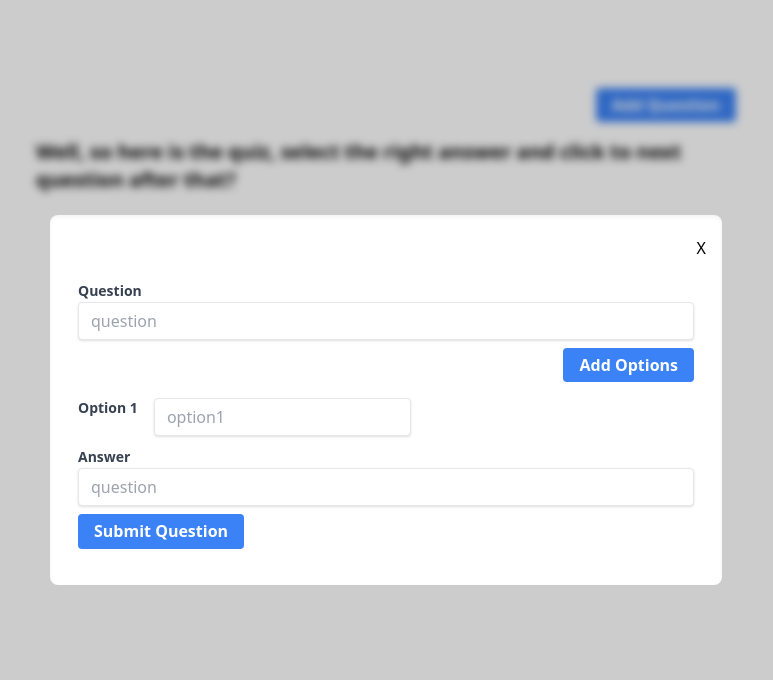
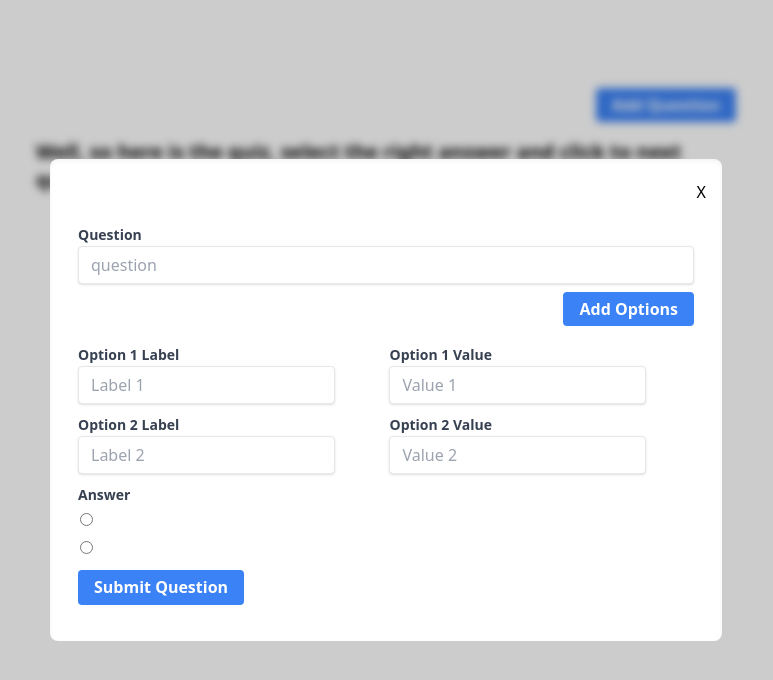
Before and after one commit to priyasharma27021992/react-quiz-generator-, a React (Vite) app: page / in a window 1280 px wide. Both pictures are taken after a click on the button "Add Question". Shown: the top 680 px of the page, without its empty margins (254-1027 px from the left). Built offline with nearby package versions, Linux system fonts and the light colour scheme.

Commit message:
completed add question functionality

```diff
--- a/src/components/AddQuestion/AddQuestionForm.tsx
+++ b/src/components/AddQuestion/AddQuestionForm.tsx
@@ -2,25 +2,40 @@ import React, { useState } from "react";
 import { Modal } from "../modal/Modal";
 import { Button } from "../button/Button";
 import { useQuestions } from "../../hooks/useQuestions/useQuestion";
+import { questionType } from "../../utils/types";
+
+type Option = {
+  id: number;
+  value: string;
+  label: string;
+  type?: string;
+};
 
 const AddQuestionForm = () => {
   const [openPopUp, setOpenPopUp] = useState(false);
   const { questions, setQuestions } = useQuestions();
 
-  const [option, setOption] = useState([
+  const [options, setOptions] = useState<Option[]>([
     {
       type: "text",
       id: 1,
       value: "",
       label: "",
     },
+    {
+      type: "text",
+      id: 2,
+      value: "",
+      label: "",
+    },
   ]);
 
   const addInput = () => {
-    setOption((s) => {
+    setOptions((s) => {
       return [
         ...s,
         {
+          id: s?.length + 1,
           type: "text",
           value: "",
           label: "",
@@ -29,33 +44,43 @@ const AddQuestionForm = () => {
     });
   };
 
-  const handleChange = (e: React.ChangeEvent<HTMLInputElement>, i: number) => {
-    e.preventDefault();
-
-    setOption((s) => {
-      const newoption = s.slice();
-      console.log("e?.target", e, "newoption", newoption);
-      newoption[i].value = e?.target?.value;
-
-      return newoption;
-    });
+  const handleChange = (
+    e: React.ChangeEvent<HTMLInputElement>,
+    index: number,
+    field: "label" | "value"
+  ) => {
+    const { value } = e.target;
+    setOptions((prev) =>
+      prev.map((opt, i) => (i === index ? { ...opt, [field]: value } : opt))
+    );
   };
 
   const submitQuestion = (event: React.SyntheticEvent<HTMLFormElement>) => {
     event.preventDefault();
-    console.log("inputs", event.target.question.value);
-    setQuestions((prev) => [
+    const form = event.target as HTMLFormElement;
+    const questionText = form.question.value;
+    const answer = form.answer.value;
+    setQuestions((prev: questionType[]) => [
       ...prev,
       {
-        id: "1",
-        question: event.target.question.value,
-        options: option,
+        id: String(prev.length + 1),
+        question: questionText,
+        options,
         submitted: false,
         answerred: "",
-        answer: event.target.answer.value,
+        answer,
       },
     ]);
+
+    //reset the form
+    setOptions([
+      { type: "text", id: 1, value: "", label: "" },
+      { type: "text", id: 2, value: "", label: "" },
+    ]);
+    form.reset();
+    setOpenPopUp(false);
   };
+  console.log("questions", questions);
   return (
     <div>
       <div className="flex justify-end my-2">
@@ -81,20 +106,38 @@ const AddQuestionForm = () => {
             <div className="flex justify-end">
               <Button btnName="Add Options" onClick={addInput} />
             </div>
-            {option.map((item, i) => {
+            {options.map((option, index) => {
               return (
-                <div className="flex gap-2 my-2">
-                  <label className="mr-2 text-gray-700 text-sm font-bold mb-2">
-                    {`Option ${i + 1}`}
+                <div className="flex gap-2 my-2" key={option.id}>
+                  <div>
+                    <label
+                      htmlFor={`option-label-${option.id}`}
+                      className="mr-2 text-gray-700 text-sm font-bold mb-2"
+                    >
+                      Option {index + 1} Label
                     </label>
                     <input
-                    onChange={(e) => handleChange(e, i)}
-                    value={item.value}
-                    key={i}
-                    type={item.type}
-                    placeholder={`option${i + 1}`}
+                      onChange={(e) => handleChange(e, index, "label")}
+                      value={options[index].label}
+                      id={`option-label-${option.id}`}
+                      type={option.type}
+                      placeholder={`Label ${index + 1}`}
                       className="shadow appearance-none border rounded py-2 px-3 text-gray-700 leading-tight focus:outline-none focus:shadow-outline"
                     />
+                  </div>
+                  <div>
+                    <label className="mr-2 text-gray-700 text-sm font-bold mb-2">
+                      {`Option ${index + 1} Value`}
+                    </label>
+                    <input
+                      onChange={(e) => handleChange(e, index, "value")}
+                      value={options[index].value}
+                      id={`option-label-${option.id}`}
+                      type={option.type}
+                      placeholder={`Value ${index + 1}`}
+                      className="shadow appearance-none border rounded py-2 px-3 text-gray-700 leading-tight focus:outline-none focus:shadow-outline"
+                    />
+                  </div>
                 </div>
               );
             })}
@@ -103,14 +146,19 @@ const AddQuestionForm = () => {
             <label className="mr-2 text-gray-700 text-sm font-bold mb-2">
               Answer
             </label>
+            {options.map((option) => (
+              <div className="p-0.5" key={option.id}>
                 <input
-              name="question"
-              type="textarea"
-              id="question"
-              required
-              placeholder="question"
-              className="shadow appearance-none border rounded w-full py-2 px-3 text-gray-700 leading-tight focus:outline-none focus:shadow-outline"
+                  id={`answer-${option.id}`}
+                  type="radio"
+                  name="answer"
+                  value={option.value}
                 />
+                <label htmlFor={`answer-${option.id}`} className="pl-2">
+                  {option.label}
+                </label>
+              </div>
+            ))}
           </div>
           <Button btnName="Submit Question" type="submit"></Button>
         </form>
--- a/src/components/QuizContainer/QuizQuestion/QuizQuestion.tsx
+++ b/src/components/QuizContainer/QuizQuestion/QuizQuestion.tsx
@@ -1,5 +1,4 @@
 import { SetStateAction, useState } from "react";
-import { QUESTIONS_ARRAY } from "../../../utils/common";
 import classnames from "classnames";
 import { useQuestions } from "../../../hooks/useQuestions/useQuestion";
 
@@ -45,6 +44,7 @@ const QuizQuestion = () => {
     }
     return "";
   };
+  console.log("questions in QuizQuestion", questions);
 
   return (
     <div className="m-10">
@@ -90,7 +90,7 @@ const QuizQuestion = () => {
         <button
           className="bg-blue-500 hover:bg-blue-700 text-white font-bold py-2 px-4 rounded-md my-2 ml-2 disabled:bg-gray-500"
           onClick={getNextQuestion}
-          disabled={activeQuestionIndex === QUESTIONS_ARRAY.length - 1}
+          disabled={activeQuestionIndex === questions.length - 1}
         >
           Next Question
         </button>
```
Lines whose indentation alone changed are shown as unchanged.
